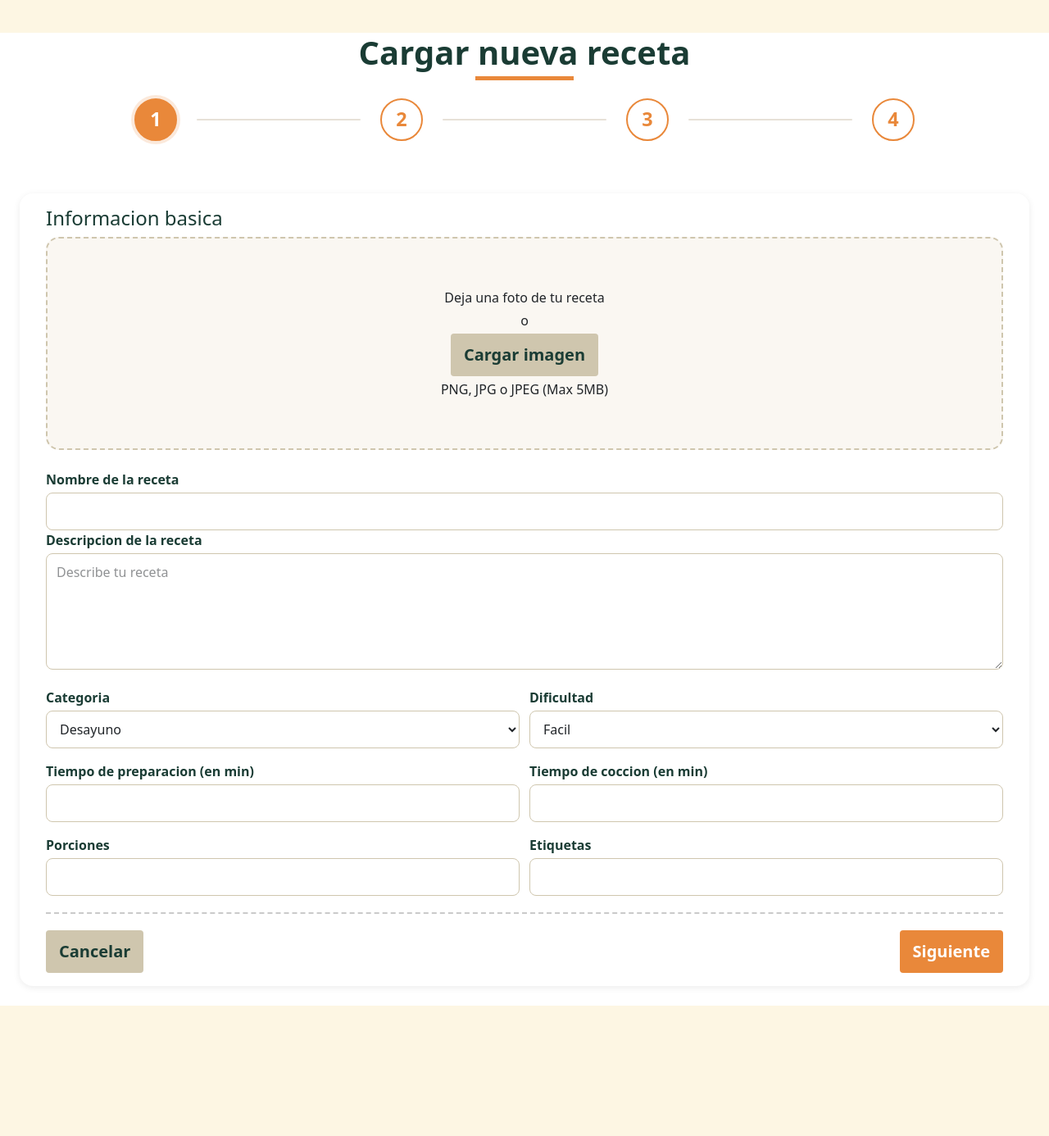
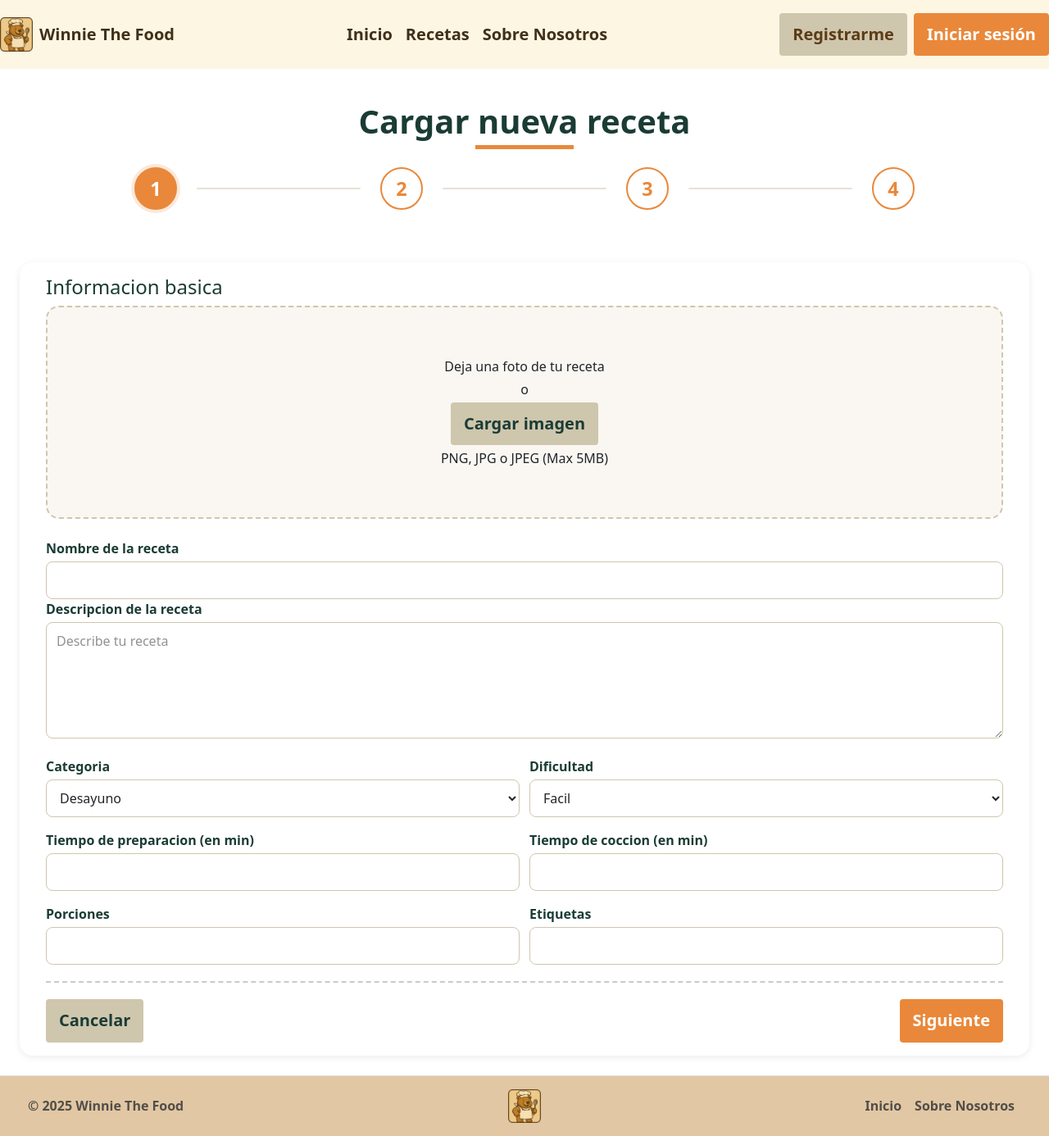
Before and after one commit to Winnie-The-POO-ARGBroker/Winnie-The-Food, an Angular app: page /new-recipe/step-1 in a window 1280 px wide. Shown: the whole page at 82% size. Before the commit the page ends 1227 px from the top, so only its background shows below. Built offline with nearby package versions, Linux system fonts and the light colour scheme.

Commit message:
Add menu and footer to new recipe shell
Integrated <app-menu> and <app-footer> components into the new recipe shell layout and updated module imports to include Menu and Footer components for improved navigation and consistency.

```diff
--- a/src/app/recipes/new-recipe/new-recipe-shell/new-recipe-shell.html
+++ b/src/app/recipes/new-recipe/new-recipe-shell/new-recipe-shell.html
@@ -1,3 +1,4 @@
+<app-menu></app-menu>
 <main class="container gap-2 flex flex-column mt-10">
   <h2 class="h2-color-1 titulo-nueva-receta">Cargar nueva receta</h2>
 
@@ -18,3 +19,4 @@
 
   <router-outlet></router-outlet>
 </main>
+<app-footer></app-footer>
--- a/src/app/recipes/new-recipe/new-recipe-shell/new-recipe-shell.ts
+++ b/src/app/recipes/new-recipe/new-recipe-shell/new-recipe-shell.ts
@@ -2,11 +2,13 @@ import { Component } from '@angular/core';
 import { RouterModule, Router, NavigationEnd } from '@angular/router';
 import { CommonModule } from '@angular/common';
 import { filter, map, startWith } from 'rxjs/operators';
+import { Menu } from '../../../shared/components/menu/menu';
+import { Footer } from '../../../shared/components/footer/footer';
 
 @Component({
   selector: 'app-new-recipe-shell',
   standalone: true,
-  imports: [CommonModule, RouterModule],
+  imports: [CommonModule, RouterModule, Menu, Footer],
   templateUrl: './new-recipe-shell.html',
   styleUrls: ['../new-recipe.css', './new-recipe-shell.css'],
 })
```
